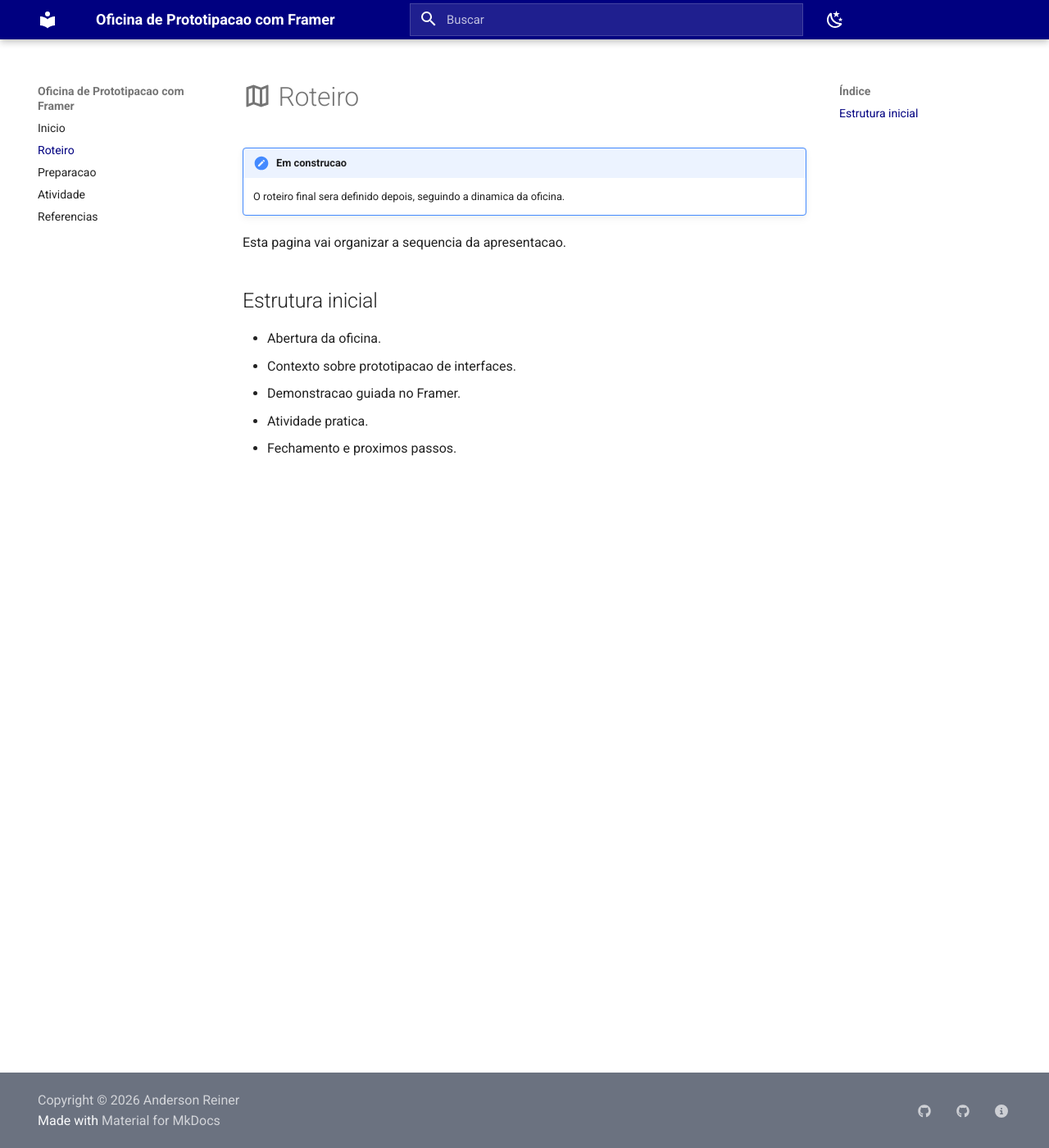
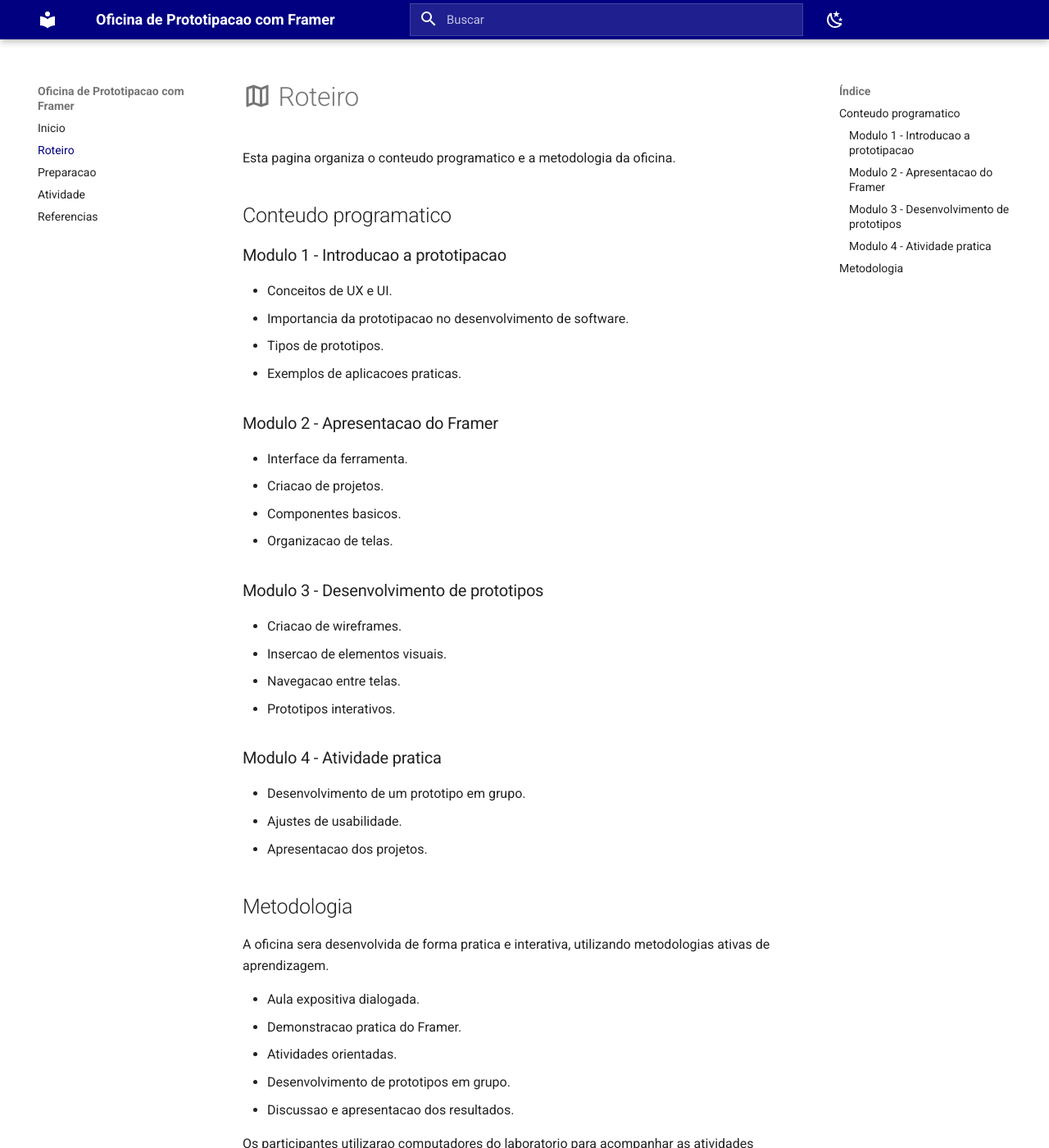
Before and after one commit to AndersonReiner/oficina-framer, an MkDocs documentation site: the page built from docs/roteiro.md, in a window 1280 px wide and 1400 px high. Shown: the whole window at 82% size. Built offline with MkDocs 1.6.1 and Material for MkDocs 9.7.7, drawn with Linux system fonts in a browser that asks for light colours; some of the changed text lies outside the part shown.

Commit message:
docs: add workshop planning content

```diff
--- a/docs/roteiro.md
+++ b/docs/roteiro.md
@@ -1,14 +1,44 @@
 # :material-map-outline: Roteiro
 
-!!! note "Em construcao"
-    O roteiro final sera definido depois, seguindo a dinamica da oficina.
+Esta pagina organiza o conteudo programatico e a metodologia da oficina.
 
-Esta pagina vai organizar a sequencia da apresentacao.
+## Conteudo programatico
 
-## Estrutura inicial
+### Modulo 1 - Introducao a prototipacao
 
-- Abertura da oficina.
-- Contexto sobre prototipacao de interfaces.
-- Demonstracao guiada no Framer.
-- Atividade pratica.
-- Fechamento e proximos passos.
+- Conceitos de UX e UI.
+- Importancia da prototipacao no desenvolvimento de software.
+- Tipos de prototipos.
+- Exemplos de aplicacoes praticas.
+
+### Modulo 2 - Apresentacao do Framer
+
+- Interface da ferramenta.
+- Criacao de projetos.
+- Componentes basicos.
+- Organizacao de telas.
+
+### Modulo 3 - Desenvolvimento de prototipos
+
+- Criacao de wireframes.
+- Insercao de elementos visuais.
+- Navegacao entre telas.
+- Prototipos interativos.
+
+### Modulo 4 - Atividade pratica
+
+- Desenvolvimento de um prototipo em grupo.
+- Ajustes de usabilidade.
+- Apresentacao dos projetos.
+
+## Metodologia
+
+A oficina sera desenvolvida de forma pratica e interativa, utilizando metodologias ativas de aprendizagem.
+
+- Aula expositiva dialogada.
+- Demonstracao pratica do Framer.
+- Atividades orientadas.
+- Desenvolvimento de prototipos em grupo.
+- Discussao e apresentacao dos resultados.
+
+Os participantes utilizarao computadores do laboratorio para acompanhar as atividades propostas.
```
Also changed, not shown: docs/atividade.md (+24 -6 lines), docs/index.md (+24 -7 lines), docs/preparacao.md (+27 -6 lines), docs/referencias.md (+8 -0 lines).
